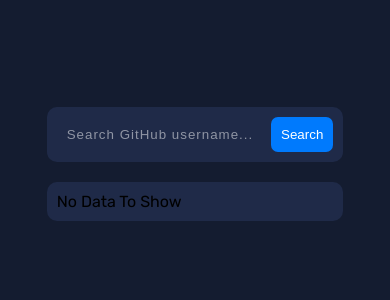
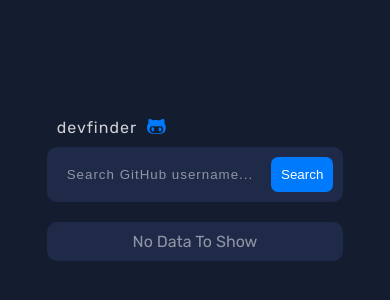
Before and after one commit to AbdelrahmanHassanAlii/Git-Repo, a website: page index.html in a window 390 px wide. Shown: the part 100-400 px from the top of the page. Drawn offline with Linux system fonts and the light colour scheme.

Commit message:
finish all for mobil design and add full quality design

```diff
--- a/index.css
+++ b/index.css
@@ -22,6 +22,19 @@
   .container {
     width: 60%;
     margin-top: 10%;
+  }
+}
+
+.project-name {
+  color: rgba(255, 255, 255, 0.8);
+  padding: 10px;
+  letter-spacing: 1px;
+  display: flex;
+  gap: 10px;
+  align-items: center;
+  i {
+    font-size: 20px;
+    color: #007afd;
   }
 }
 
@@ -148,7 +161,7 @@
       width: 30px;
       font-size: 20px;
     }
-    .disabled{
+    .disabled {
       opacity: 0.5;
     }
   }
@@ -163,6 +176,9 @@
   -moz-border-radius: 10px;
   -ms-border-radius: 10px;
   -o-border-radius: 10px;
+  color: rgba(255, 255, 255, 0.5);
+  text-align: center;
+
   .repo-box {
     background-color: #141c30;
     text-align: start;
--- a/index.html
+++ b/index.html
@@ -6,28 +6,29 @@
     <title>Git Clone</title>
     <link rel="stylesheet" href="index.css" />
 
-
     <link
       rel="stylesheet"
       href="https://cdnjs.cloudflare.com/ajax/libs/font-awesome/6.4.0/css/all.min.css"
     />
     <link rel="stylesheet" href="./fontawesome-free-6.2.0-web/css/all.css" />
 
-    <link rel="preconnect" href="https://fonts.googleapis.com">
-<link rel="preconnect" href="https://fonts.gstatic.com" crossorigin>
-<link href="https://fonts.googleapis.com/css2?family=Rubik:ital,wght@0,300..900;1,300..900&display=swap" rel="stylesheet">
-
+    <link rel="preconnect" href="https://fonts.googleapis.com" />
+    <link rel="preconnect" href="https://fonts.gstatic.com" crossorigin />
+    <link
+      href="https://fonts.googleapis.com/css2?family=Rubik:ital,wght@0,300..900;1,300..900&display=swap"
+      rel="stylesheet"
+    />
   </head>
   <body>
     <div class="container git-container">
+      <div class="project-name">devfinder <i class="fa-brands fa-github-alt"></i> </div>
       <div class="search-area">
         <input type="text" placeholder="Search GitHub username..." />
         <button class="search-button">Search</button>
       </div>
-      <div class="card">
-      </div>
+      <div class="card"></div>
       <div class="data">
-        <span>No Data To Show</span>
+        <span class="no-data">No Data To Show</span>
       </div>
     </div>
     <script src="index.js"></script>
```
Also changed, not shown: images/Screenshot 2024-02-14 220748.png (deleted), images/Screenshot 2024-02-14 220850.png (deleted), images/axhe4rw0jpykyhdphhwc.jpg (added), images/jqhls7kt1hqivw6jt9lb.jpg (added), images/ls8xxrnbeouxid9njehz.jpg (added).
